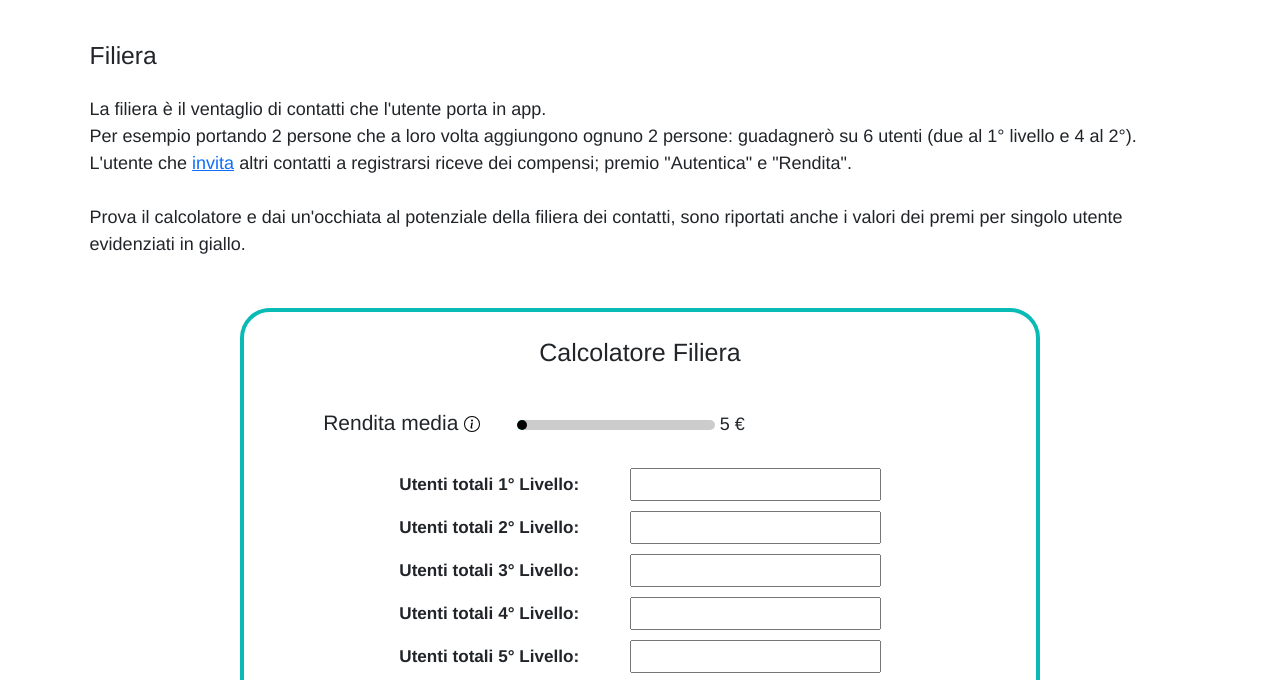
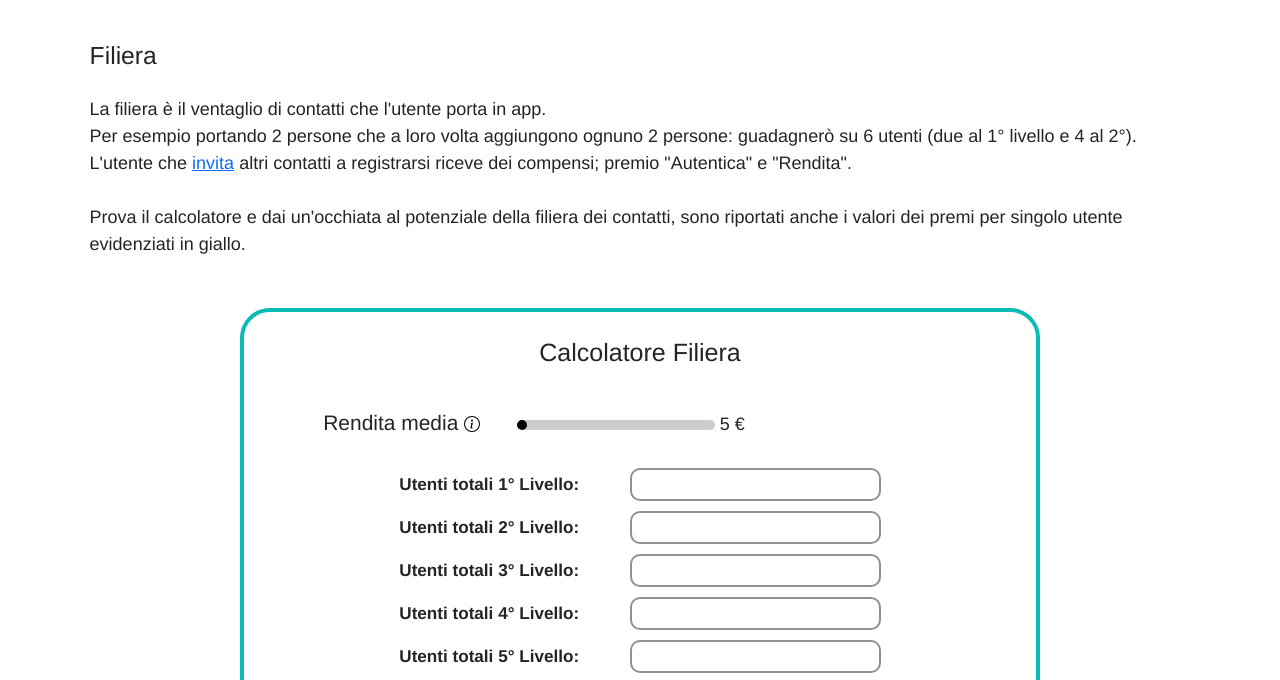
Before and after one commit to Jimmy-1818/0idh3u8f9g, a plain HTML site: page index.html in a window 1280 px wide. Shown: the part 81-761 px from the top of the page. Drawn offline with nearby package versions, Linux system fonts and the light colour scheme; a script that the page names is missing.

Commit message:
Update sliding-calculator.css

```diff
--- a/affiliation/sliding-calculator.css
+++ b/affiliation/sliding-calculator.css
@@ -28,6 +28,8 @@
 
 .calculator__row input{
     text-align: center;
+    border-radius: 10px;
+    border: 2px solid #909090;
 }
 
 .calculator__row:last-of-type{
```
